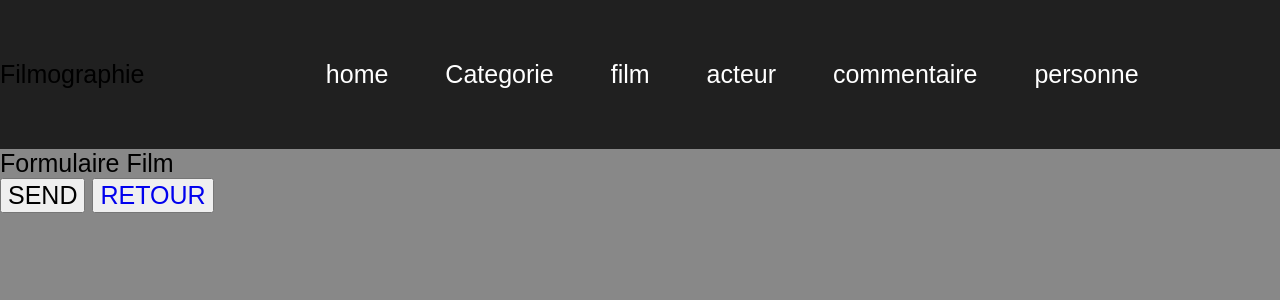
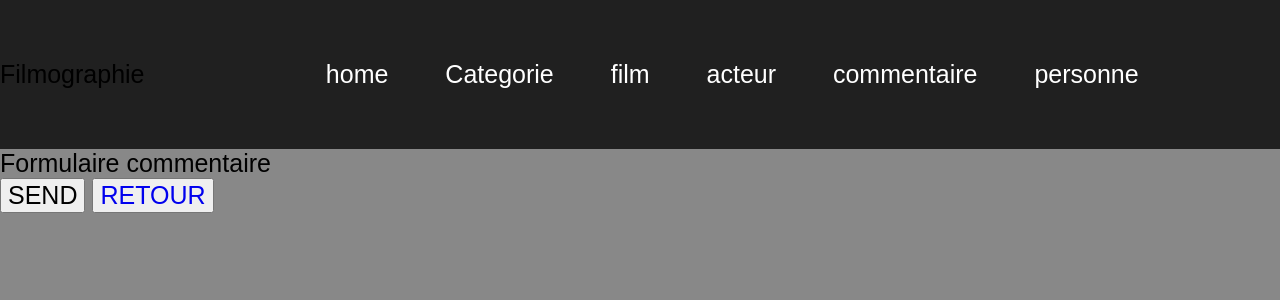
Before and after one commit to LAMINE-Lamine/SAE23, a Django app: page /traitement-commentaire/ in a window 1280 px wide. Shown: the top 300 px of the page. Run offline with Django 4.2, Linux system fonts and the light colour scheme.

Commit message:
version 2.4

```diff
--- a/sae23project/filmographie/models.py
+++ b/sae23project/filmographie/models.py
@@ -68,6 +68,7 @@ class acteur(models.Model):
 
 class commentaire(models.Model):
 
+
     film = models.ForeignKey(film, on_delete=models.CASCADE, default=None, null=True)
     personnes = models.CharField(max_length=100)
     note = models.CharField(max_length=100)
--- a/sae23project/filmographie/templates/acteur/formulaire_acteur.html
+++ b/sae23project/filmographie/templates/acteur/formulaire_acteur.html
@@ -4,7 +4,7 @@
 {% endblock %}
 {% block content %}
     Formulaire acteur
-    {% if id_cat == none %}
+    {% if id_categorie == None %}
         <form method="post" action="/acteur/formulaire_acteur">
     {% else %}
         <form method="post" action="/updatetraitement-acteur/{{id_acteur}}/">
--- a/sae23project/filmographie/templates/categorie/formulaire_categorie.html
+++ b/sae23project/filmographie/templates/categorie/formulaire_categorie.html
@@ -5,7 +5,7 @@
 {% endblock %}
 {% block content %}
     Formulaire Catégorie
-    {% if id_cat == none %}
+    {% if id_categorie == None %}
         <form method="post" action="/categorie/formulaire_categorie">
     {% else %}
         <form method="post" action="/updatetraitement-categorie/{{id_categorie}}/">
--- a/sae23project/filmographie/templates/commentaire/formulaire_commentaire.html
+++ b/sae23project/filmographie/templates/commentaire/formulaire_commentaire.html
@@ -4,8 +4,8 @@
 
 {% endblock %}
 {% block content %}
-    Formulaire Film
-    {% if id_cat == none %}
+    Formulaire commentaire
+    {% if id_commentaire == None %}
         <form method="post" action="/commentaire/formulaire_commentaire">
     {% else %}
         <form method="post" action="/updatetraitement-commentaire/{{id_commentaire}}/">
--- a/sae23project/filmographie/templates/film/main_film.html
+++ b/sae23project/filmographie/templates/film/main_film.html
@@ -4,13 +4,14 @@
 {% endblock %}
 {% block content %}
 <div class="FILM">
-{% for l in films %}
+
 
   <div class="FILMA">
         <article class="nomC">Voici la liste des films crées :
 
+
             <h2><a href="/film/formulaire_film">Ajouter un film</a></h2>
-
+            {% for l in films %}
 
 
 
--- a/sae23project/filmographie/views.py
+++ b/sae23project/filmographie/views.py
@@ -48,8 +48,6 @@ def affiche_categorie(request, id):
 def update_categorie(request, id):
 	categorie = models.categorie.objects.get(pk=id)
 	form = Categorie(categorie.dictionnaire())
-
-
 	return render(request,'categorie/formulaire_categorie.html',{"form_categorie": form, "id_categorie":id})
 
 
@@ -59,7 +57,7 @@ def updatetraitement_categorie(request, id):
 		categorie = form.save(commit=False)
 		categorie.id = id
 		categorie.save()
-		return HttpResponseRedirect(f"/main-catégorie/")
+		return HttpResponseRedirect("/categorie/main_categorie")
 	else:
 		return render(request,"categorie/formulaire_categorie.html",{"form_categorie": form, "id_categorie":id})
 
@@ -115,6 +113,7 @@ def affiche_film(request, id):
 	film = models.film.objects.get(pk=id)
 	liste3 = list(models.commentaire.objects.filter(film_id=id))
 	liste=list(models.acteur.objects.filter(film=film))
+
 	return render(request,'film/affiche_film.html',{"film": film ,"liste":liste,"liste3":liste3})
 
 
@@ -302,16 +301,16 @@ def update_commentaire(request, id):
 
 
 def updatetraitement_commentaire(request, id):
-	form = Acteur(request.POST)
+	form = Commentaire(request.POST)
 	if form.is_valid():
 		commentaire = form.save(commit=False)
 		commentaire.id = id
 		commentaire.save()
-		return HttpResponseRedirect(f"/main-commentaire/")
+		return HttpResponseRedirect("/commentaire/main_commentaire")
 	else:
 		return render(request,"commentaire/formulaire_commentaire.html",{"form_commentaire": form, "id_commentaire":id})
 
 def delete_commentaire(request, id):
 	commentaire = models.commentaire.objects.get(pk=id)
 	commentaire.delete()
-	return HttpResponseRedirect("/commentaire/main-commentaire/")
+	return HttpResponseRedirect("/commentaire/main_commentaire")
```
